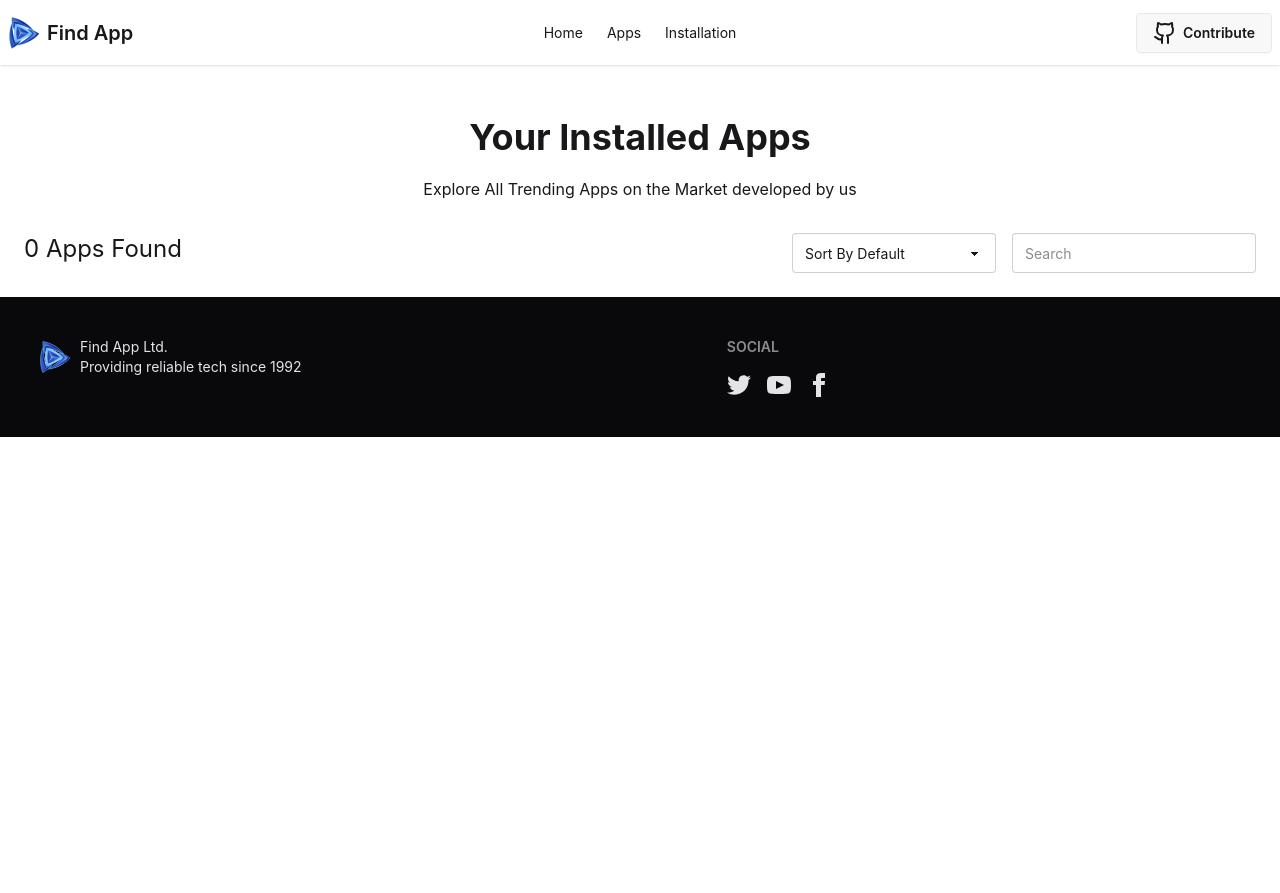
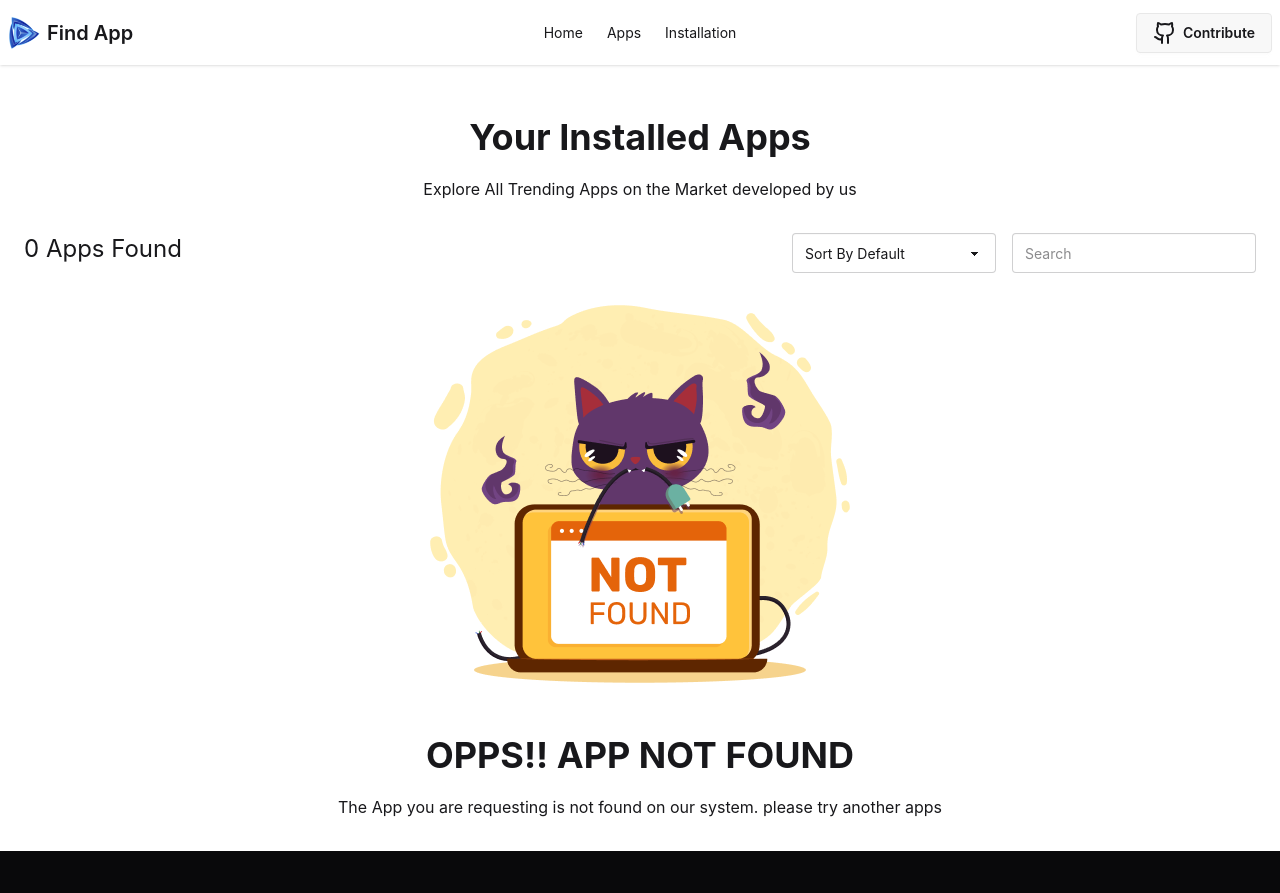
Before and after one commit to Amibiplob/Find-App, a React (Vite) app: page /installapps in a window 1280 px wide. Shown: the top 893 px of the page. Before the commit the page ends 800 px from the top, so only its background shows below. Built offline with nearby package versions, Linux system fonts and the light colour scheme.

Commit message:
uninstall state update

```diff
--- a/src/Pages/InstallApps.jsx
+++ b/src/Pages/InstallApps.jsx
@@ -1,12 +1,37 @@
-import React from "react";
-import { useLoaderData } from "react-router";
+import React, { useState } from "react";
+import appNotFound from "../assets/App-Error.png";
 import downloadImg from "../assets/icon-downloads.png";
 import ratingImg from "../assets/icon-ratings.png";
 import { useApps } from "../Context/AppContext";
 export default function InstallApps() {
+  const { installedApps, setUninstallApp } = useApps();
+  // console.log(installedApps)
+  const [sortMethod, setSortMethod] = useState(installedApps);
+  // console.log(sortMethod);
+  const sortHighToLow = [...installedApps].sort(
+    (a, b) => b.downloads - a.downloads,
+  );
 
-  const { installedApps, setUninstallApp } = useApps();
-  console.log(installedApps)
+  const sortLowToHigh = [...installedApps].sort(
+    (a, b) => a.downloads - b.downloads,
+  );
+
+  // console.log(sortHighToLow)
+  // console.log(sortLowToHigh);
+
+  const searchItem = (value) => {
+    const filterItem = [...installedApps].filter((item) =>
+      item.title.toLowerCase().includes(value.toLowerCase()),
+    );
+
+    setSortMethod(filterItem);
+  };
+
+  const uninstallApp = (data) => {
+    const updatedApps = installedApps.filter((item) => item.id !== data.id);
+    setSortMethod(updatedApps);
+    setUninstallApp(data);
+  };
   return (
     <div>
       <div className="text-center m-8">
@@ -16,31 +41,45 @@ export default function InstallApps() {
         </p>
       </div>
       <div className="flex justify-between m-6">
-        <h1 className="text-2xl"> {installedApps.length} Apps Found</h1>
+        <h1 className="text-2xl"> {sortMethod.length} Apps Found</h1>
         <div className="flex gap-4">
           <select
             defaultValue="Sort By Default"
             className="select appearance-none"
-            // onChange={(e) => {
-            //   if (e.target.value === "default") setSortMethod(sortDefault);
-            //   if (e.target.value === "high-low") setSortMethod(sortHighToLow);
-            //   if (e.target.value === "low-high") setSortMethod(sortLowToHigh);
-            // }}
+            onChange={(e) => {
+              if (e.target.value === "default") setSortMethod(installedApps);
+              if (e.target.value === "high-low") setSortMethod(sortHighToLow);
+              if (e.target.value === "low-high") setSortMethod(sortLowToHigh);
+            }}
           >
             <option value="default">Sort By Default</option>
             <option value="high-low">Downloads: High → Low</option>
             <option value="low-high">Downloads: Low → High</option>
           </select>
           <input
-            // onChange={(e) => searchItem(e.target.value)}
+            onChange={(e) => searchItem(e.target.value)}
             type="text"
             placeholder="Search"
             className="input input-bordered w-24 md:w-auto"
           />
         </div>
       </div>
+      {sortMethod.length == 0 && (
+        <div>
+          <div className="mx-auto">
+            <img src={appNotFound} alt="Not Found" className="mx-auto m-8" />
+          </div>
+          <div className="text-center m-8">
+            <h1 className="text-4xl font-bold p-5">OPPS!! APP NOT FOUND</h1>
+            <p>
+              The App you are requesting is not found on our system. please try
+              another apps
+            </p>
+          </div>
+        </div>
+      )}
       <div>
-        {installedApps.map((item) => (
+        {sortMethod.map((item) => (
           <div
             key={item.id}
             className="flex justify-between items-center shadow-lg hover:shadow-xl py-3"
@@ -68,11 +107,7 @@ export default function InstallApps() {
                 </div>
               </div>
             </figure>
-
-            <button
-              onClick={() => setUninstallApp(item)}
-              className="btn mr-4"
-            >
+            <button onClick={() => uninstallApp(item)} className="btn mr-4">
               Uninstall
             </button>
           </div>
```
